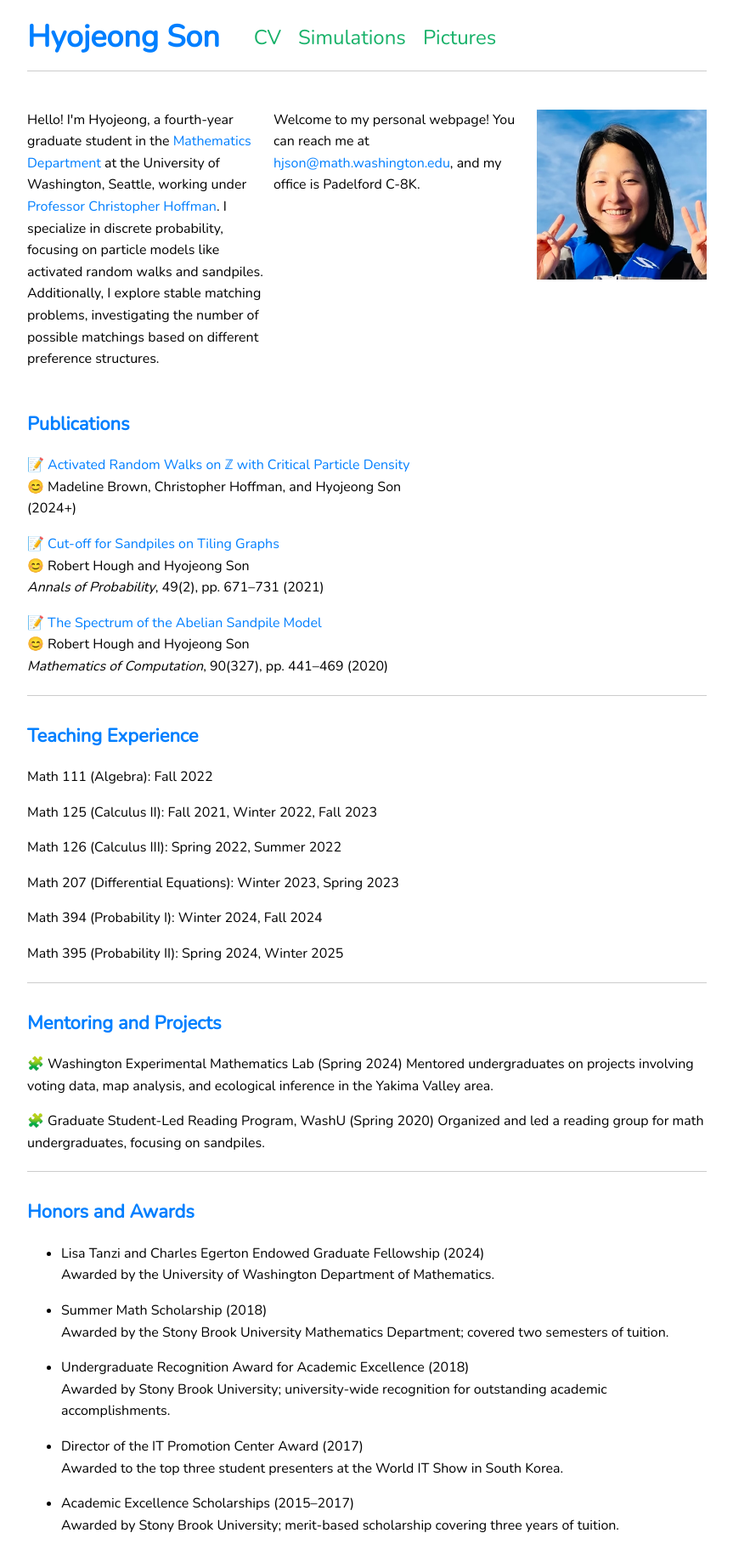
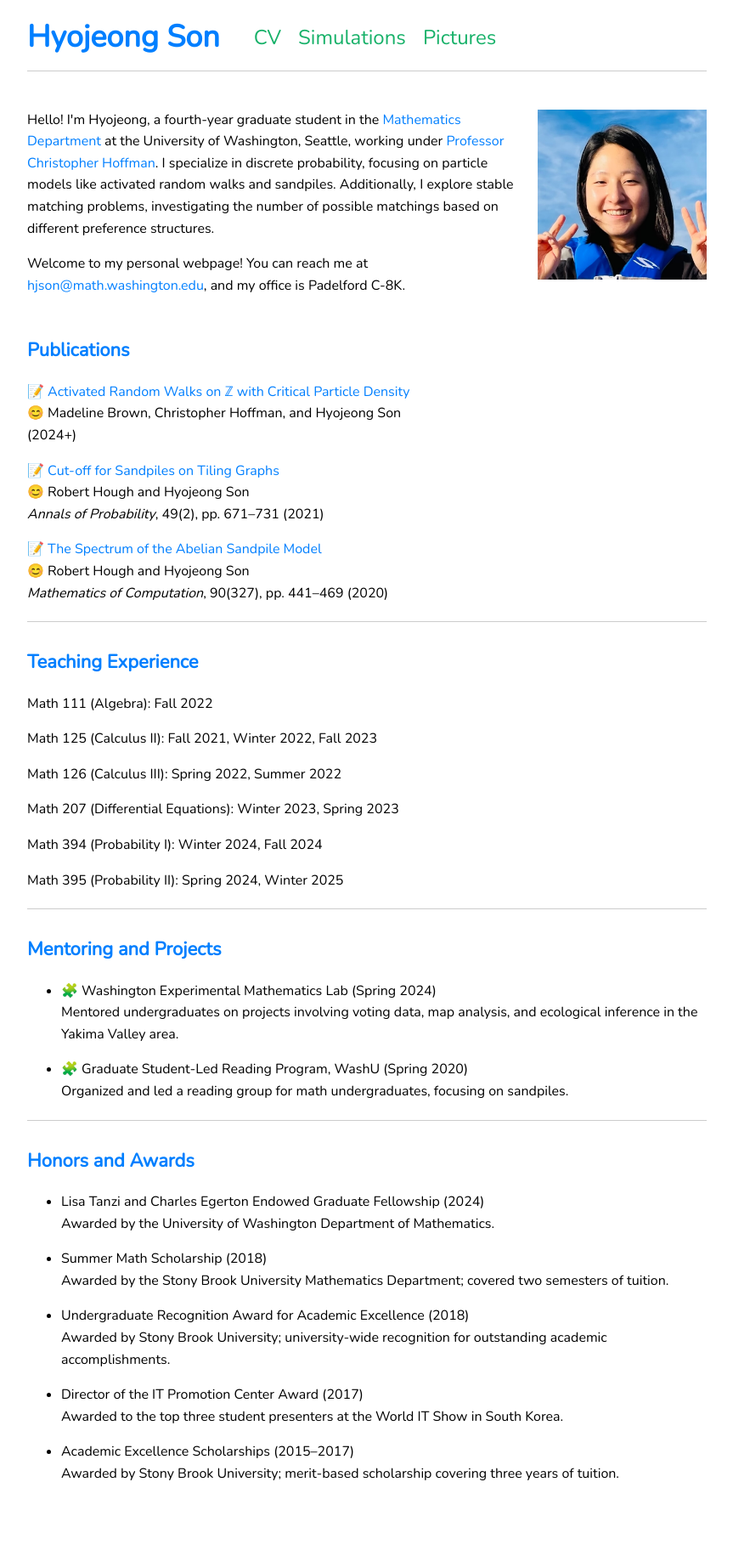
Before and after one commit to hyojeong-son/hyojeong-son.github.io, a Jekyll site: the page built from index.md, in a window 1280 px wide. Shown: the whole page at 85% size, without its empty margins (208-1071 px from the left). Built offline with Jekyll 4.4.1, drawn with Linux system fonts in a browser that asks for light colours; after the commit the page ends 1764 px from its top, so only the background shows below that.

Commit message:
Update index.md

```diff
--- a/index.md
+++ b/index.md
@@ -5,12 +5,14 @@ title: Home
 
 <!-- Introduction Section -->
 <div class="intro">
-  <p>
-    Hello! I'm Hyojeong, a fourth-year graduate student in the <a href="https://math.washington.edu" target="_blank">Mathematics Department</a> at the University of Washington, Seattle, working under <a href="https://sites.math.washington.edu/~hoffman/" target="_blank">Professor Christopher Hoffman</a>. I specialize in discrete probability, focusing on particle models like activated random walks and sandpiles. Additionally, I explore stable matching problems, investigating the number of possible matchings based on different preference structures.
-  </p>
-  <p>
-    Welcome to my personal webpage! You can reach me at <a href="mailto:hjson@math.washington.edu">hjson@math.washington.edu</a>, and my office is Padelford C-8K.
-  </p>
+  <div class="intro-text">
+    <p>
+      Hello! I'm Hyojeong, a fourth-year graduate student in the <a href="https://math.washington.edu" target="_blank">Mathematics Department</a> at the University of Washington, Seattle, working under <a href="https://sites.math.washington.edu/~hoffman/" target="_blank">Professor Christopher Hoffman</a>. I specialize in discrete probability, focusing on particle models like activated random walks and sandpiles. Additionally, I explore stable matching problems, investigating the number of possible matchings based on different preference structures.
+    </p>
+    <p>
+      Welcome to my personal webpage! You can reach me at <a href="mailto:hjson@math.washington.edu">hjson@math.washington.edu</a>, and my office is Padelford C-8K.
+    </p>
+  </div>
   <img src="/assets/files/profile.jpeg" alt="Profile Picture">
 </div>
 
@@ -53,11 +55,11 @@ Math 395 (Probability II): Spring 2024, Winter 2025
 ## Mentoring and Projects
 <a id="mentorship"></a>
 
-🧩 Washington Experimental Mathematics Lab (Spring 2024)
-Mentored undergraduates on projects involving voting data, map analysis, and ecological inference in the Yakima Valley area.
+- 🧩 Washington Experimental Mathematics Lab (Spring 2024)
+  Mentored undergraduates on projects involving voting data, map analysis, and ecological inference in the Yakima Valley area.
 
-🧩 Graduate Student-Led Reading Program, WashU (Spring 2020)
-Organized and led a reading group for math undergraduates, focusing on sandpiles.
+- 🧩 Graduate Student-Led Reading Program, WashU (Spring 2020)
+  Organized and led a reading group for math undergraduates, focusing on sandpiles.
 
 ---
 
```
